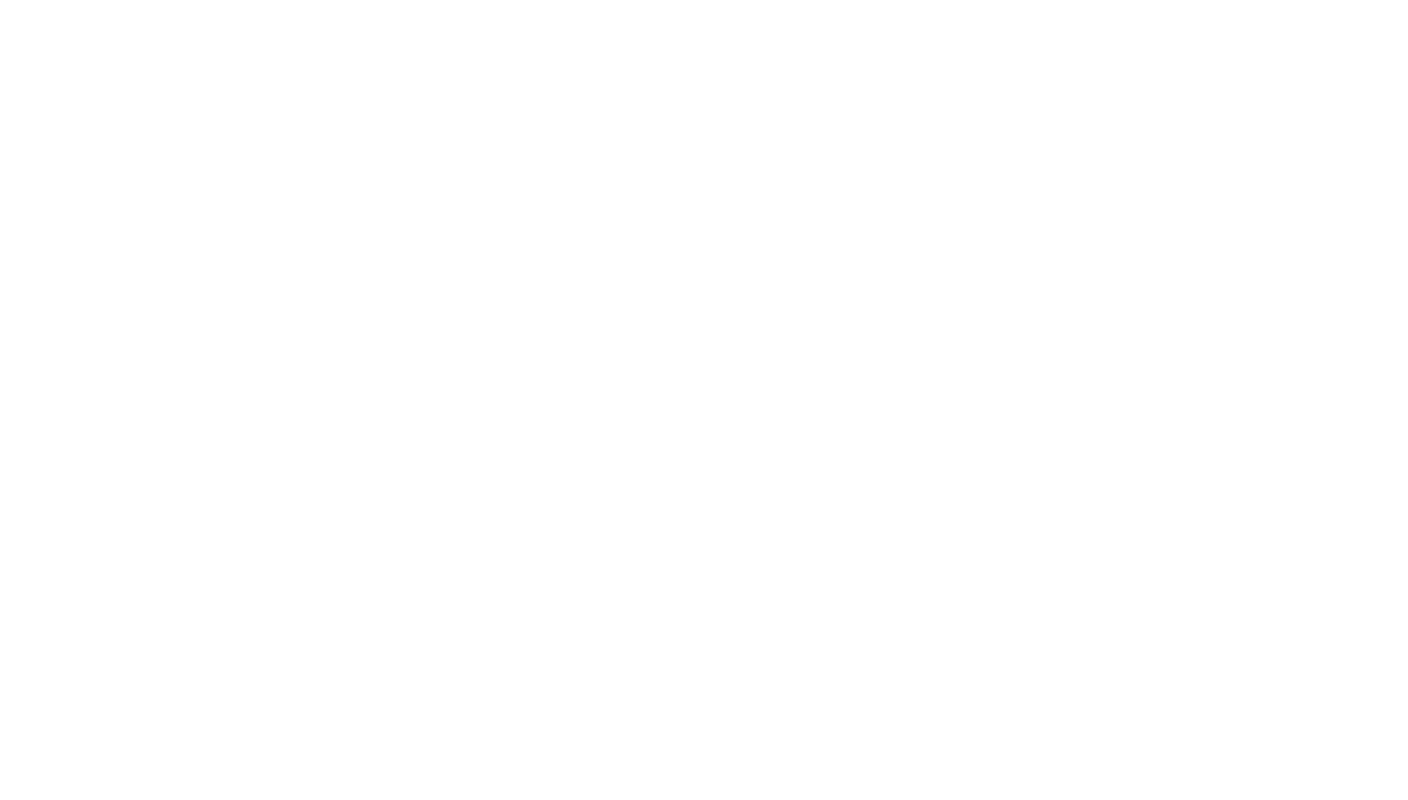
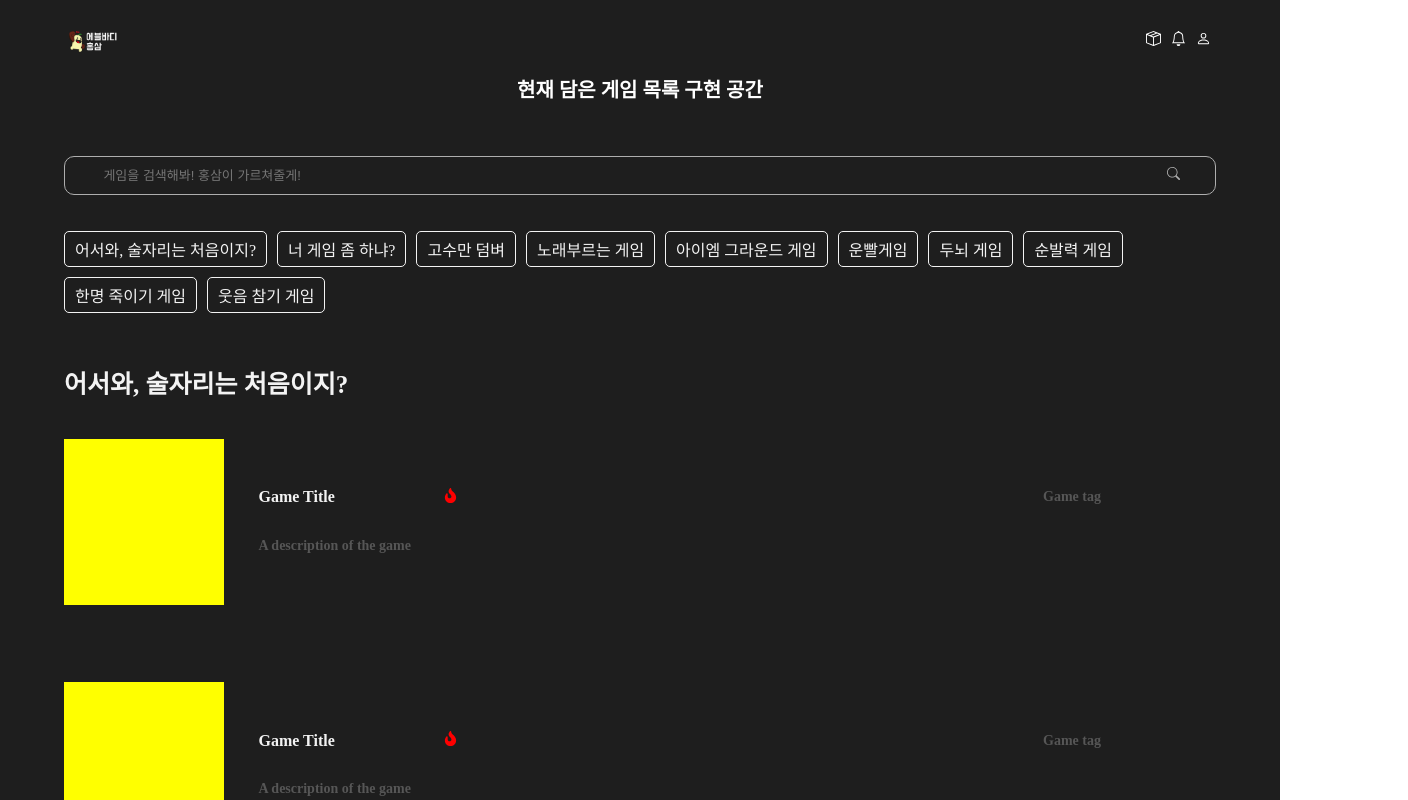
Before and after one commit to haeundae-triangle/hongsam-FE, a React (Create React App) app: page /MakeGameList in a window 1280 px wide. Before the commit this address had no page. Shown: the top 800 px of the page, 1408 px wide, since content can reach past the window. Built offline with nearby package versions, Linux system fonts and the light colour scheme.

Commit message:
Feat : 게임 리스트 만들러가기 페이지 컴포넌트 설계

```diff
--- a/src/App.js
+++ b/src/App.js
@@ -1,6 +1,7 @@
 import MainView from "./pages/MainView.js"
 import { BrowserRouter as Router, Routes, Route } from "react-router-dom";
 import styles from "./App.module.css"
+import MakeGameList from "./pages/MakeGameList.js"
 
 // TODO - 페이지별로 라우터 만들기
 function App() {
@@ -8,9 +9,8 @@ function App() {
     <div className={styles.app}>
       <Router>
         <Routes>
-
           <Route path="/" element={<MainView />}></Route>
-
+          <Route path="MakeGameList" element={<MakeGameList />}></Route>
         </Routes>
       </Router>
     </div>
--- a/src/components/Banners/GameListBanner.jsx
+++ b/src/components/Banners/GameListBanner.jsx
@@ -1,12 +1,18 @@
 import React from 'react';
 import styled from 'styled-components'
+import { useNavigate } from 'react-router-dom';
 
 // 게임 리스트 만들러가기 고정 베너
 export const GameListBanner = () => {
-  // 클릭 시 MakeGameList로 이동할 것
+  const navigate = useNavigate();
+
+  const handleClick = () => {
+    navigate('/MakeGameList');
+  };
+
   return (
     <Container>
-      <BannerContainer>
+      <BannerContainer onClick={handleClick}>
         <H1>친구야 오늘 할 게임은 ____________야</H1>
         <H2>게임 리스트 공유하고 같이 재밌게 놀자</H2>
       </BannerContainer>
--- a/src/components/Main/Games.jsx
+++ b/src/components/Main/Games.jsx
@@ -19,6 +19,8 @@ export const Games = () => {
         <H2>{ listTag }</H2>
       </TitleContainer>
       <EachGames>
+        <EachGame />
+        <EachGame />
         <EachGame />
         <EachGame />
       </EachGames>
--- /dev/null
+++ b/src/components/MakeGameList/InList.jsx
@@ -0,0 +1,25 @@
+import React from 'react';
+import styled from 'styled-components'
+
+// 현재 담은 게임들
+export const InList = () => {
+
+  return (
+    <Container>
+      <H2>현재 담은 게임 목록 구현 공간</H2>
+    </Container>
+  );
+};
+
+const Container = styled.div`
+  // background-color: red;
+  position: relative;
+  width: 100vw;
+  height: auto;
+`;
+
+const H2 = styled.h2`
+  font-size: 20px;
+  text-align: center;
+  color: white;
+`
--- /dev/null
+++ b/src/pages/MakeGameList.js
@@ -0,0 +1,26 @@
+import { useEffect, useState } from 'react';
+import ToolbarTopSide from "../components/ToolbarTopside";
+import { SearchBar } from "../components/SearchBar";
+import { InList } from "../components/MakeGameList/InList"
+import { Games } from "../components/Main/Games"
+
+
+const MakeGameList = () => {
+    const [addList, setAddList] = useState([]);
+
+    // TODO
+    // 게임 클릭 시, addList에 추가, InList에 정보 넘겨주는 로직 추가할 것
+
+    return (
+    <div className="main-view">
+        <div style={{height:'2vw'}}></div>
+        <ToolbarTopSide />
+        <InList />
+        <div style={{height:'2vw'}}></div>
+        <SearchBar />
+        <Games />
+    </div>
+    );
+}
+
+export default MakeGameList;
```
